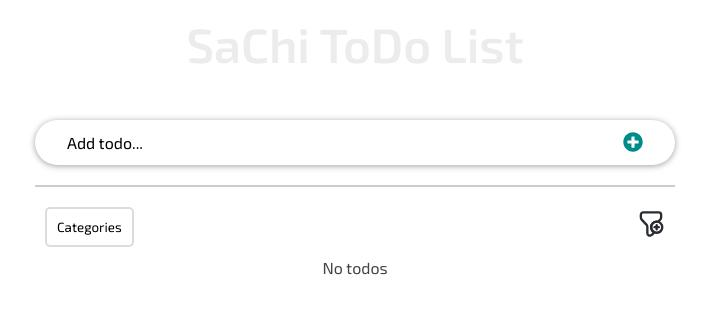
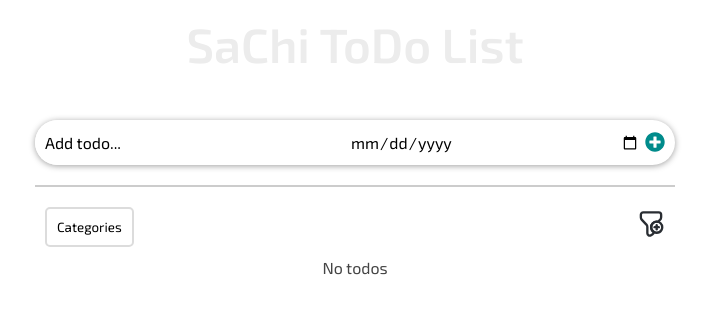
Before and after one commit to chris911e/sachi-todo, a Next.js app: page / in a window 1280 px wide. Shown: the top 314 px of the page, without its empty margins (285-994 px from the left). Built offline with nearby package versions, Linux system fonts and the light colour scheme.

Commit message:
expiration can be set with date; expiration in the next 24h are orange; expiration finished is shown red

```diff
--- /dev/null
+++ b/src/app/components/Expiration.jsx
@@ -0,0 +1,38 @@
+export default function Expiration({expiration}) {
+    let exDate = new Date(expiration)
+
+    const getColor = () => {
+        if (isWithinNext24Hours(exDate)){
+            console.log("returning color red");
+            return "orange"
+        } else if (isNowOrPast(exDate)){
+            return "red"
+        }
+    }
+
+    return (
+        <div>
+            <p style={{color: getColor()}}>{exDate.getDate()}.{exDate.getMonth()+1}.{exDate.getFullYear()}</p>
+        </div>
+    )
+}
+
+
+function isWithinNext24Hours(dateToCheck) {
+    const now = new Date();
+    const target = new Date(dateToCheck);
+
+    const diff = target - now;
+
+    const twentyFourHours = 24 * 60 * 60 * 1000;
+
+    return diff > 0 && diff <= twentyFourHours;
+  }
+
+function isNowOrPast(dateToCheck) {
+    const now = new Date()
+    console.log(dateToCheck)
+    console.log(now)
+    console.log(dateToCheck<now)
+    return dateToCheck < now;
+  }
--- a/src/app/components/InputTodo.jsx
+++ b/src/app/components/InputTodo.jsx
@@ -5,6 +5,7 @@ import { FaPlusCircle } from "react-icons/fa";
 const InputTodo = (props) => {
   const [inputText, setInputText] = useState({
     title: "",
+    expiration: new Date(2006, 1, 15)
   });
 
   const onChange = (e) => {
@@ -17,9 +18,10 @@ const InputTodo = (props) => {
   const handleSubmit = (e) => {
     e.preventDefault();
     if (inputText.title.trim()) {
-      props.addTodoProps(inputText.title);
+      props.addTodoProps(inputText.title, inputText.expiration);
       setInputText({
         title: "",
+        date: new Date(2006, 1, 15)
       });
     } else {
       alert("Please write item");
@@ -40,6 +42,14 @@ const InputTodo = (props) => {
         name="title"
         onChange={onChange}
       />
+
+      <input
+        type="date"
+        className="input-text"
+        value={inputText.expiration}
+        name="expiration"
+        onChange={onChange}
+      />
       <button data-set="add-todo-btn" className="input-submit">
         <FaPlusCircle />
       </button>
--- a/src/app/components/TodoContainer.jsx
+++ b/src/app/components/TodoContainer.jsx
@@ -134,13 +134,14 @@ const TodoContainer = () => {
     setCategories([...categories.filter((category) => category !== name)])
   }
 
-  const addTodoItem = (title) => {
+  const addTodoItem = (title, expiration) => {
     const newTodo = {
       id: uuidv4(),
       title,
       completed: false,
       category: "Unkategorisiert",
-      priority: 0
+      priority: 0,
+      expiration: expiration
     };
     setTodos([...todos, newTodo]);
   };
--- a/src/app/components/TodoItem.jsx
+++ b/src/app/components/TodoItem.jsx
@@ -3,10 +3,11 @@ import { useState, useEffect } from "react";
 import { FaTrash } from "react-icons/fa";
 import styles from "./TodoItem.module.css";
 import Priority from "./Priority";
+import Expiration from "./Expiration";
 
 const TodoItem = (props) => {
 
-  const { completed, id, title, category, priority } = props.todo;
+  const { completed, id, title, category, priority, expiration } = props.todo;
 
   const [newCategory, setNewCategory] = useState(category);
   const [editing, setEditing] = useState(false);
@@ -104,8 +105,8 @@ const TodoItem = (props) => {
               {title}
             </div>
           )}
+          <Expiration expiration={expiration}/>
         </div>
-
         <div>
           <select
             value={newCategory}
```
